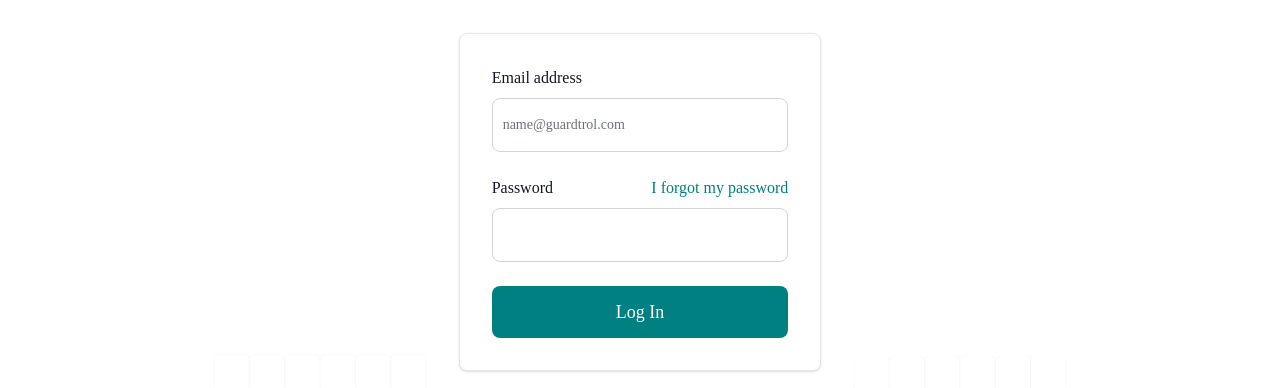
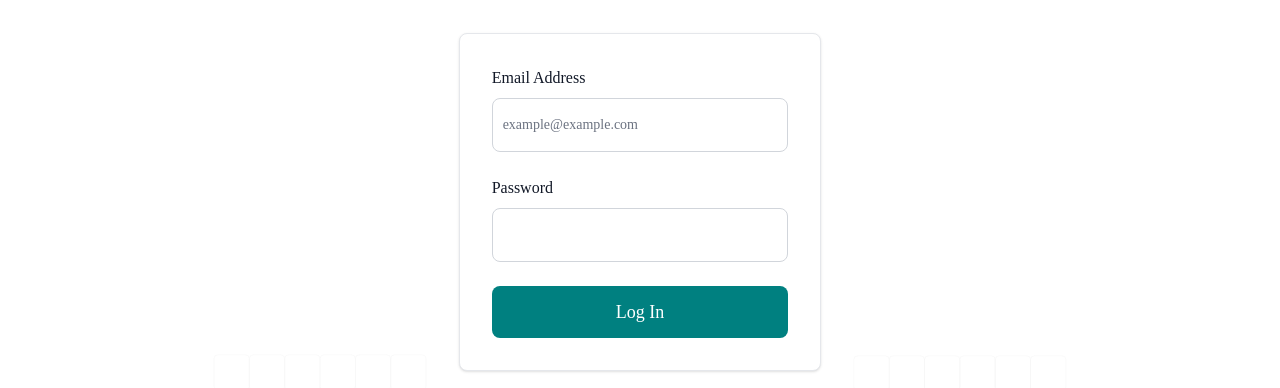
Before and after one commit to DiGenius-tech/Guardtrol-Frontend, a React (Create React App) app: page /auth in a window 1280 px wide. Shown: the part 159-547 px from the top of the page. Built offline with nearby package versions, Linux system fonts and the light colour scheme; a web font is replaced by a local one.

Commit message:
home page

```diff
--- a/package.json
+++ b/package.json
@@ -1,5 +1,6 @@
 {
   "name": "guardtrol",
+  "homepage": "http://guardtrol.alphatrol.com",
   "version": "0.1.0",
   "private": true,
   "dependencies": {
--- a/src/App.jsx
+++ b/src/App.jsx
@@ -2,7 +2,7 @@ import PageNotFound from './PageNotFound/PageNotFound';
 import auth_routes from './modules/Auth/Auth.router';
 import onboarding_routes from './modules/Onboarding/Onboarding.router';
 import "./App.scss";
-import { Navigate, RouterProvider, createBrowserRouter } from 'react-router-dom';
+import { Navigate, RouterProvider, createBrowserRouter, useNavigate } from 'react-router-dom';
 import { useCallback, useEffect, useState } from 'react';
 import { AuthContext } from './shared/Context/AuthContext';
 import sandbox_routes from './modules/Sandbox/sandbox.router';
@@ -19,6 +19,8 @@ function App() {
     setUser(data)
 
     localStorage.setItem('userData', JSON.stringify(data))
+
+    return true
 
   }, [])
   const loading = useCallback((load) => {
--- a/src/modules/Auth/pages/Login/Login.jsx
+++ b/src/modules/Auth/pages/Login/Login.jsx
@@ -1,10 +1,140 @@
-import React from "react";
-import { Link } from "react-router-dom";
+import React, { useContext, useEffect, useState } from "react";
+import { Link, useNavigate } from "react-router-dom";
 import googleIconImg from "../../../../images/icons/google-social-icon.svg";
 import left_pattern_boxes from "../../../../images/left-pattern-boxes.svg";
 import right_pattern_boxes from "../../../../images/right-pattern-boxes.svg";
+import { AuthContext } from "../../../../shared/Context/AuthContext";
+import useHttpRequest from "../../../../shared/Hooks/HttpRequestHook";
+import TextInputField from "../../../Sandbox/InputField/TextInputField";
+import RegularButton from "../../../Sandbox/Buttons/RegularButton";
+import { useGoogleLogin } from "@react-oauth/google";
+import { toast } from "react-toastify";
 
 const Login = () => {
+  const auth = useContext(AuthContext);
+  const navigate = useNavigate()
+  const [validationErrors, setValidationErrors] = useState({});
+  const { isLoading, error, responseData, sendRequest } = useHttpRequest();
+  const [formData, setFormData] = useState({
+    email: "",
+    password: "",
+  });
+
+  const handleChange = (e) => {
+    setFormData({ ...formData, [e.target.name]: e.target.value });
+    setValidationErrors({ ...validationErrors, [e.target.name]: "" });
+  };
+
+  const handleSubmit = async (e) => {
+    e.preventDefault();
+    const form = e.currentTarget;
+    const newErrors = {};
+
+    // Check each input field's validity and set errors accordingly
+    for (const el of form.elements) {
+      if (el.nodeName === "INPUT" && !el.validity.valid) {
+        console.log(el.name);
+        newErrors[el.name] = el.validationMessage;
+      }
+
+
+    }
+
+    if (Object.keys(newErrors).length > 0) {
+      // If there are validation errors, update state and stop submission
+      setValidationErrors(newErrors);
+      e.stopPropagation();
+    } else {
+      // Form is valid, handle submission
+      auth.loading(true);
+      try {
+        const data = await sendRequest(
+          "http://localhost:5000/api/users/signin",
+          "POST",
+          JSON.stringify(formData),
+          {
+            "Content-Type": "application/json"
+          }
+        );
+
+        if (null != data) {
+          auth.login(data);
+          navigate('/dashboard', {replace: true})
+          window.location.reload();
+
+        }
+      } catch (err) {
+        console.log(err);
+      } finally {
+        auth.loading(false);
+      }
+    }
+  };
+
+    useEffect(() => {
+      if (error) {
+        toast.error(error)
+      }
+    }, [error])
+
+    const signIn = useGoogleLogin  ({
+      onSuccess: response => handleSignInSuccess(response)
+    })
+
+    const handleSignInSuccess = async (response) => {
+      try {
+        auth.loading(true)
+        const accessToken = response.access_token
+
+        const userData = await getUserInfo(accessToken)
+
+        console.log(userData)
+       const data = await sendRequest(
+            "http://localhost:5000/api/users/signinwithgoogle",
+            "POST",
+            JSON.stringify(userData),
+            {
+              'Content-type': 'application/json'
+            }
+          )
+      if (null != data) {
+        if(auth.login(data)){
+         navigate('/dashboard', {replace: true}) //should be dashboard
+         window.location.reload();
+        }
+      }
+
+
+
+
+        //auth.login(data.token, data.userId)
+      } catch (err) {
+        console.log(err)
+      }finally{
+        auth.loading(false)
+      }
+    };
+
+    const getUserInfo = async (accessToken) => {
+      try {
+        const response = await sendRequest(
+          "https://www.googleapis.com/oauth2/v1/userinfo?alt=json&access_token=" + accessToken,
+          "GET",
+          null,
+          {}
+        );
+        return response;
+      } catch (error) {
+        console.error("Error fetching user info: ", error);
+        toast.error(error);
+      }
+    };
+
+
+  const handleSignInFailure = (error) => {
+    // Handle failed login
+    console.error("Login failure:", error);
+  };
   return (
     <>
       {/* login-app works! */}
@@ -26,56 +156,35 @@ const Login = () => {
             <div className="mt-8"></div>
 
             <div className="block px-4 py-8 sm:p-8 bg-white border border-gray-200 rounded-lg shadow dark:bg-gray-800 dark:border-gray-700 dark:hover:bg-gray-700">
-              <form>
+              <form method="post" onSubmit={handleSubmit}>
                 {/*  */}
 
                 {/*  */}
-                <div className="mb-6">
-                  <label
-                    htmlFor="email"
-                    className="block mb-2 font-medium text-gray-900 dark:text-white"
-                  >
-                    Email address
-                  </label>
-                  <input
+                <TextInputField
+                  label="Email Address"
+                  name="email"
                   type="email"
+                  placeholder="example@example.com"
                   id="email"
-                    name="email"
-                    className="border border-gray-300 text-gray-900 text-sm rounded-lg focus:ring-green-500 focus:border-green-500 block w-full p-2.5 sm:py-4 dark:bg-gray-700 dark:border-gray-600 dark:placeholder-gray-400 dark:text-white dark:focus:ring-green-500 dark:focus:border-green-500"
-                    placeholder="name@guardtrol.com"
-                    autoComplete="email"
-                    required
+                  error={validationErrors['email']}
+                  onChange={handleChange}
+                  required="required"
+                  value={formData.email}
                 />
-                </div>
-                <div className="mb-6">
-                  <div className="flex items-center justify-between mb-2">
-                    <label
-                      htmlFor="password"
-                      className="block font-medium text-gray-900 dark:text-white"
-                    >
-                      Password
-                    </label>
-                    <Link
-                      to="/auth/forgot-password"
-                      className="text-primary-500 font-medium"
-                    >
-                      I forgot my password
-                    </Link>
-                  </div>
-                  <input
+                <TextInputField
+                  label="Password"
+                  name="password"
                   type="password"
+                  placeholder=""
                   id="password"
-                    name="password"
-                    className="border border-gray-300 text-gray-900 text-sm rounded-lg focus:ring-green-500 focus:border-green-500 block w-full p-2.5 sm:py-4 dark:bg-gray-700 dark:border-gray-600 dark:placeholder-gray-400 dark:text-white dark:focus:ring-green-500 dark:focus:border-green-500"
-                    required
+                  error={validationErrors['password']}
+                  onChange={handleChange}
+                  required="required"
+                  value={formData.password}
                 />
-                </div>
-                <button
-                  type="submit"
-                  className="text-white bg-primary-500 hover:bg-primary-600 focus:ring-1 focus:outline-none focus:ring-green-300 font-medium rounded-lg text-sm w-full px-5 py-2.5 sm:py-3 text-center dark:bg-green-600 dark:hover:bg-green-700 dark:focus:ring-green-800"
-                >
-                  <span className="text-base sm:text-lg">Log In</span>
-                </button>
+                <RegularButton
+                  text="Log In"
+                />
               </form>
             </div>
 
@@ -84,7 +193,8 @@ const Login = () => {
             </p>
 
             <Link
-              to=""
+              to="#"
+              onClick={() => signIn()}
               className="mb-4 block w-full border border-primary-500 text-dark bg-white focus:ring-1 focus:outline-none focus:ring-green-300 font-medium rounded-lg text-sm w-full px-5 py-2.5 sm:py-3 text-center dark:bg-green-600 dark:hover:bg-green-700 dark:focus:ring-green-800"
             >
               <span className="sm:text-lg flex items-center justify-center gap-2">
--- a/src/modules/Auth/pages/Register/Register.jsx
+++ b/src/modules/Auth/pages/Register/Register.jsx
@@ -72,9 +72,12 @@ const Register = () => {
         );
 
         if (null != data) {
-          auth.login(data);
-          navigate('../verify-email', {replace: true})
-          window.location.reload();
+          if(auth.login(data)){
+            navigate('../verify-email', {replace: true}) //should be dashboard
+            window.location.reload();
+           }
+          // navigate('../verify-email', {replace: true})
+          // window.location.reload();
 
         }
       } catch (err) {
@@ -111,12 +114,14 @@ const Register = () => {
               'Content-type': 'application/json'
             }
           )
+          if (null != data) {
+            if(auth.login(data)){
+              toast("Signup Successful")
+              navigate('../dashboard', {replace: true}) //should be dashboard
+              window.location.reload();
 
-        auth.login(data)
-
-        navigate('../verify-email', {replace: true}) //should be dashboard
-
-
+           }
+          }
 
         //auth.login(data.token, data.userId)
       } catch (err) {
```
Lines whose indentation alone changed are shown as unchanged.
